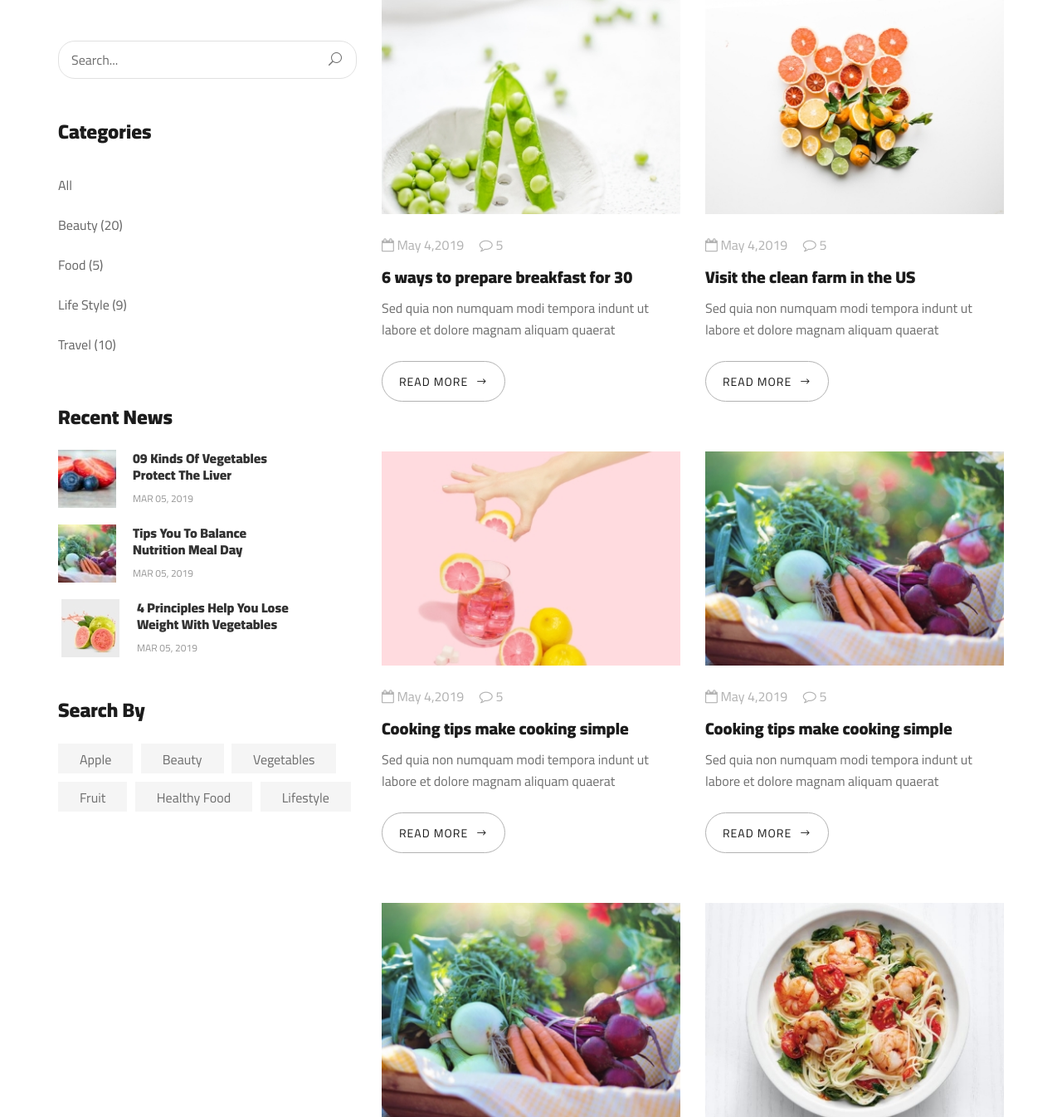
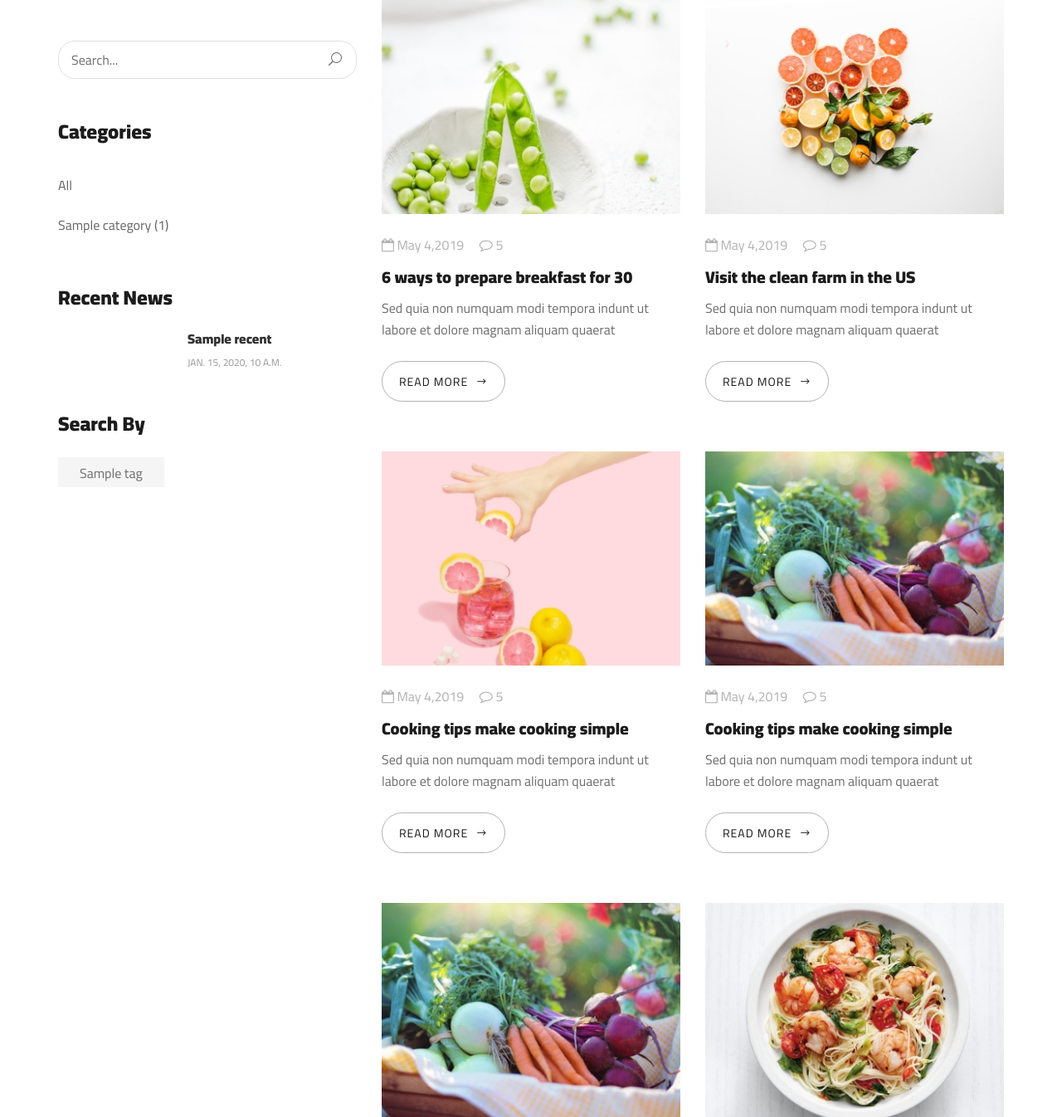
Before and after one commit to Azania-Eraste/Projet_final_Django, a Django app: template blog/templates/blog.html in a window 1280 px wide. Shown: the part 473-1819 px from the top of the page at 83% size. Run offline with Django 5.2, Linux system fonts and the light colour scheme; the template is opened without the code that fills it: most values are stand-ins (such as "Sample title", 1, 10 or a date in 2020); some libraries are stand-ins or nearby versions.

Commit message:
Blog side bar

```diff
--- a/blog/templates/base/base.html
+++ b/blog/templates/base/base.html
@@ -156,7 +156,7 @@
                                 <span>All departments</span>
                             </div>
                             <ul>
-                                {% for categorie in Categories %}
+                                {% for categorie in categories_produit %}
                                     <li><a href="#">{{ categorie.nom }}</a></li>
                                 {% endfor %}
                             </ul>
--- a/blog/templates/blog.html
+++ b/blog/templates/blog.html
@@ -85,53 +85,34 @@
                             <h4>Categories</h4>
                             <ul>
                                 <li><a href="#">All</a></li>
-                                <li><a href="#">Beauty (20)</a></li>
-                                <li><a href="#">Food (5)</a></li>
-                                <li><a href="#">Life Style (9)</a></li>
-                                <li><a href="#">Travel (10)</a></li>
+                                {% for categories in Categories_article %}
+                                    <li><a href="#">{{ categories.nom }} <span>({{ categories.categorie_article_ids.count }})</span></a></li>
+                                {% endfor %}
                             </ul>
                         </div>
                         <div class="blog__sidebar__item">
                             <h4>Recent News</h4>
                             <div class="blog__sidebar__recent">
+                                {% for recent in recents %}
                                     <a href="#" class="blog__sidebar__recent__item">
+
                                         <div class="blog__sidebar__recent__item__pic">
-                                        <img src="{% static 'img/blog/sidebar/sr-1.jpg' %}" alt="">
+                                            <img src="{{ recent.couverture.url }}" alt="">
                                         </div>
                                         <div class="blog__sidebar__recent__item__text">
-                                        <h6>09 Kinds Of Vegetables<br /> Protect The Liver</h6>
-                                        <span>MAR 05, 2019</span>
+                                            <h6>{{ recent.titre }}</h6>
+                                            <span>{{ recent.date_de_publicatio }}</span>
                                         </div>
                                     </a>
-                                <a href="#" class="blog__sidebar__recent__item">
-                                    <div class="blog__sidebar__recent__item__pic">
-                                        <img src="{% static 'img/blog/sidebar/sr-2.jpg' %}" alt="">
-                                    </div>
-                                    <div class="blog__sidebar__recent__item__text">
-                                        <h6>Tips You To Balance<br /> Nutrition Meal Day</h6>
-                                        <span>MAR 05, 2019</span>
-                                    </div>
-                                </a>
-                                <a href="#" class="blog__sidebar__recent__item">
-                                    <div class="blog__sidebar__recent__item__pic">
-                                        <img src="{% static 'img/blog/sidebar/sr-3.jpg' %}" alt="">
-                                    </div>
-                                    <div class="blog__sidebar__recent__item__text">
-                                        <h6>4 Principles Help You Lose <br />Weight With Vegetables</h6>
-                                        <span>MAR 05, 2019</span>
-                                    </div>
-                                </a>
+                                {% endfor %}
                             </div>
                         </div>
                         <div class="blog__sidebar__item">
                             <h4>Search By</h4>
                             <div class="blog__sidebar__item__tags">
-                                <a href="#">Apple</a>
-                                <a href="#">Beauty</a>
-                                <a href="#">Vegetables</a>
-                                <a href="#">Fruit</a>
-                                <a href="#">Healthy Food</a>
-                                <a href="#">Lifestyle</a>
+                                {% for tag in Tags %}
+                                    <a href="#">{{ tag.nom }}</a>
+                                {% endfor %}
                             </div>
                         </div>
                     </div>
--- a/static/css/style.css
+++ b/static/css/style.css
@@ -2430,11 +2430,13 @@ ol {
 .blog__sidebar__recent__item {
 	overflow: hidden;
 	margin-bottom: 20px;
+	width: 100%;
 }
 
 .blog__sidebar__recent__item__pic {
 	float: left;
-	margin-right: 20px;
+	margin-right: 30px;
+	width: 35%;
 }
 
 .blog__sidebar__recent__item__text {
```
Also changed, not shown: blog/templates/index.html (+7 -24 lines), blog/views.py (+14 -4 lines), db.sqlite3, media/articles/bananas-white-background.jpg (added), 3 other files. Lines whose indentation alone changed are shown as unchanged.
